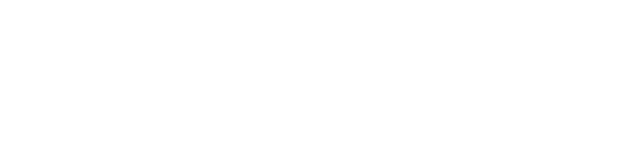
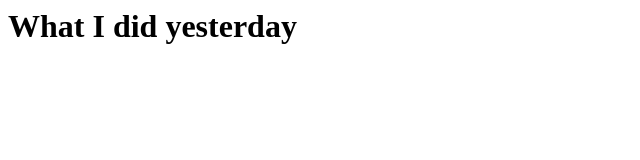
Before and after one commit to hanreiff/Day-5, a plain HTML site: page index.html in a window 1280 px wide. Shown: the whole page, without its empty margins (0-640 px from the left). Drawn offline with Linux system fonts and the light colour scheme.

Commit message:
added heading

```diff
--- a/index.html
+++ b/index.html
@@ -5,5 +5,9 @@
 	<title></title>
 </head>
 <body>
+
+<h1>What I did yesterday</h1>
+
+
 </body>
 </html>
```
